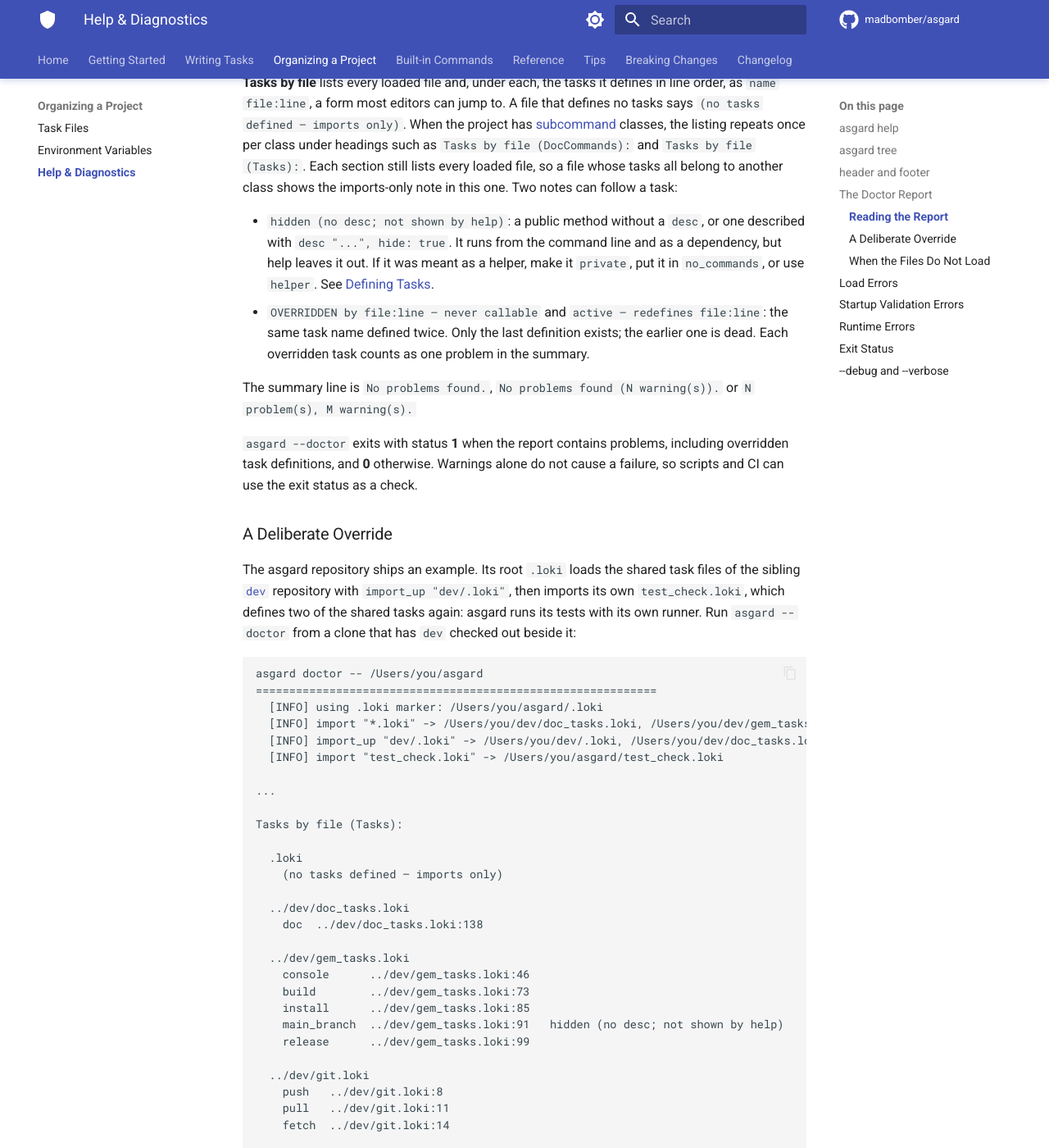
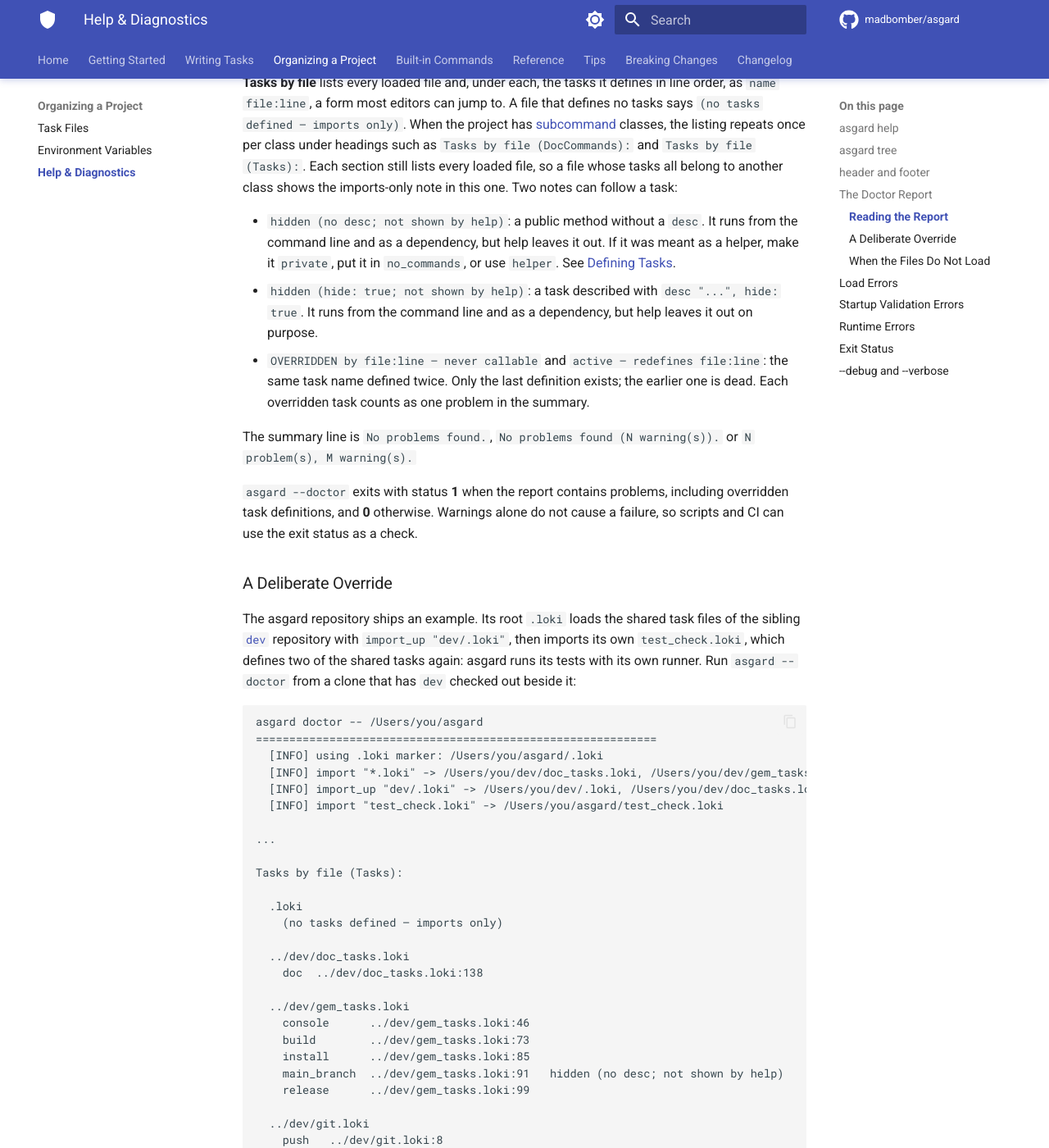
Before and after one commit to MadBomber/asgard, an MkDocs documentation site: the page built from docs/diagnostics.md, in a window 1280 px wide and 1400 px high, scrolled down 5831 px. Shown: the whole window at 82% size. Built offline with MkDocs 1.6.1 and Material for MkDocs 9.7.7, drawn with Linux system fonts in a browser that asks for light colours; comment, search, counter and statistics services are not loaded; some of the changed text lies outside the part shown.

Commit message:
fix(doctor): label a hide: true task apart from a desc-less one

```diff
--- a/docs/diagnostics.md
+++ b/docs/diagnostics.md
@@ -243,7 +243,8 @@ No problems found (1 warning(s)).
 
 **Tasks by file** lists every loaded file and, under each, the tasks it defines in line order, as `name file:line`, a form most editors can jump to. A file that defines no tasks says `(no tasks defined — imports only)`. When the project has [subcommand](subcommands.md) classes, the listing repeats once per class under headings such as `Tasks by file (DocCommands):` and `Tasks by file (Tasks):`. Each section still lists every loaded file, so a file whose tasks all belong to another class shows the imports-only note in this one. Two notes can follow a task:
 
-- `hidden (no desc; not shown by help)`: a public method without a `desc`, or one described with `desc "...", hide: true`. It runs from the command line and as a dependency, but help leaves it out. If it was meant as a helper, make it `private`, put it in `no_commands`, or use `helper`. See [Defining Tasks](tasks.md#hidden-tasks).
+- `hidden (no desc; not shown by help)`: a public method without a `desc`. It runs from the command line and as a dependency, but help leaves it out. If it was meant as a helper, make it `private`, put it in `no_commands`, or use `helper`. See [Defining Tasks](tasks.md#hidden-tasks).
+- `hidden (hide: true; not shown by help)`: a task described with `desc "...", hide: true`. It runs from the command line and as a dependency, but help leaves it out on purpose.
 - `OVERRIDDEN by file:line — never callable` and `active — redefines file:line`: the same task name defined twice. Only the last definition exists; the earlier one is dead. Each overridden task counts as one problem in the summary.
 
 The summary line is `No problems found.`, `No problems found (N warning(s)).` or `N problem(s), M warning(s).`
@@ -290,7 +291,7 @@ Tasks by file (Tasks):
     test_check           ../dev/quality.loki:79   OVERRIDDEN by test_check.loki:20 — never callable
     test_verbose         ../dev/quality.loki:90   OVERRIDDEN by test_check.loki:23 — never callable
     quality              ../dev/quality.loki:103
-    quality_board        ../dev/quality.loki:115   hidden (no desc; not shown by help)
+    quality_board        ../dev/quality.loki:115   hidden (hide: true; not shown by help)
     rubocop_check        ../dev/quality.loki:145
     ...
 
```
Also changed, not shown: CHANGELOG.md (+4 -0 lines), 2 other files.
